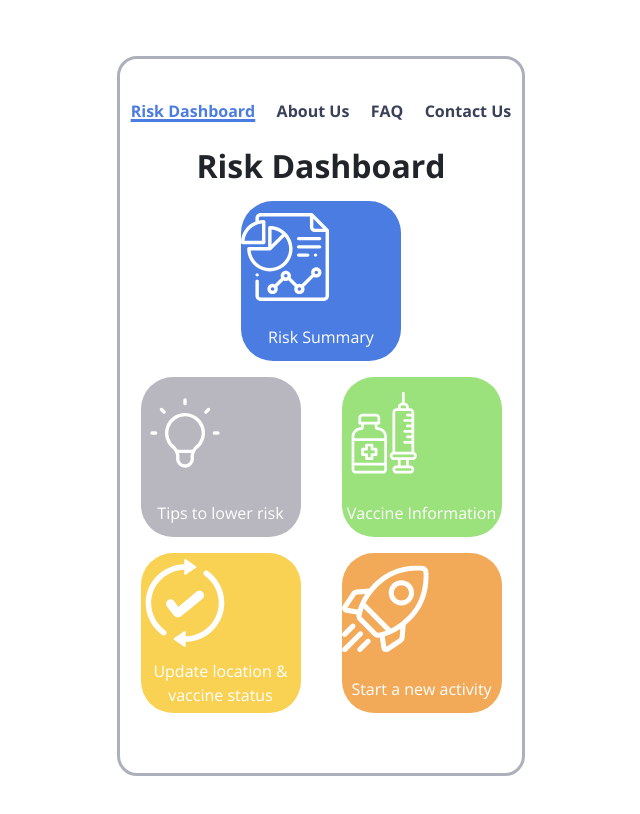
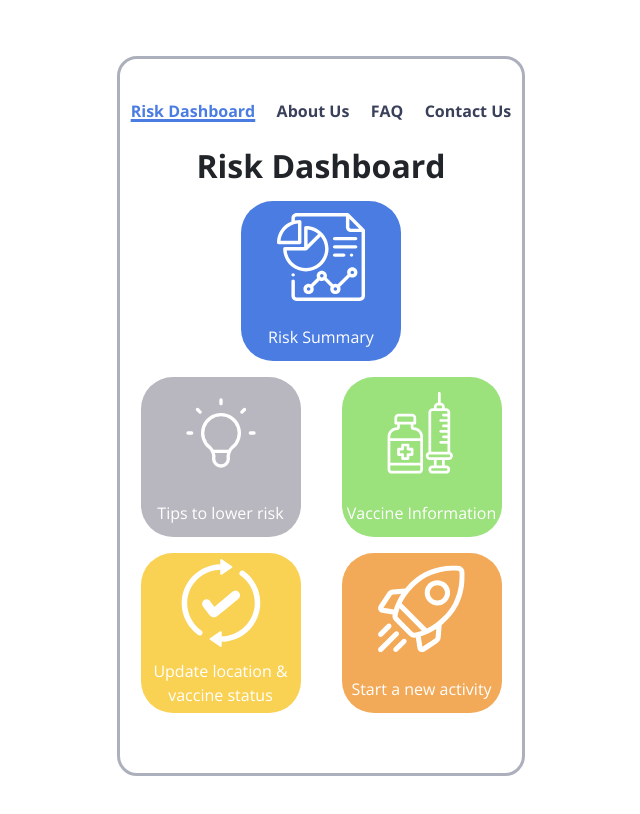
Before and after one commit to RaynyT/COVID-19-Risk-Assessment-Tool, a React (Create React App) app in the folder covrt/: page /dashboard in a window 1280 px wide. Shown: the top 814 px of the page, without its empty margins (319-959 px from the left). Built offline with nearby package versions, Linux system fonts and the light colour scheme; what react-localization would draw is missing.

Commit message:
Fix Safari css

```diff
--- a/covrt/src/components/Dashboard.css
+++ b/covrt/src/components/Dashboard.css
@@ -36,7 +36,7 @@
 }
 
 .img-link-image-container {
-    max-width: 5.5rem;
+    max-width: 100%;
     max-height: 5.5rem;
     height: auto;
 }
```
